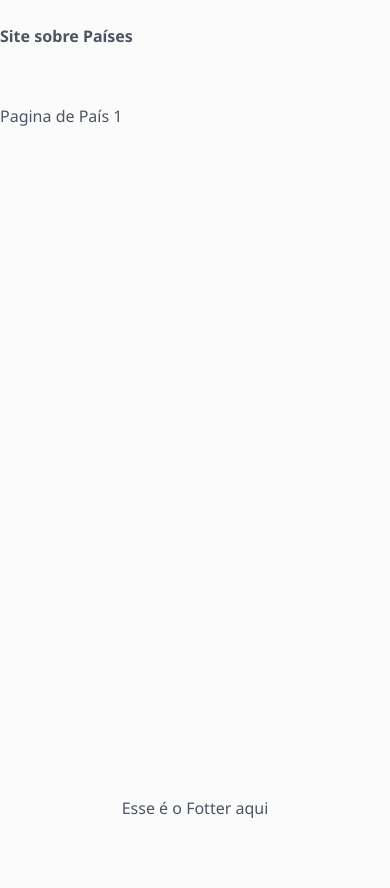
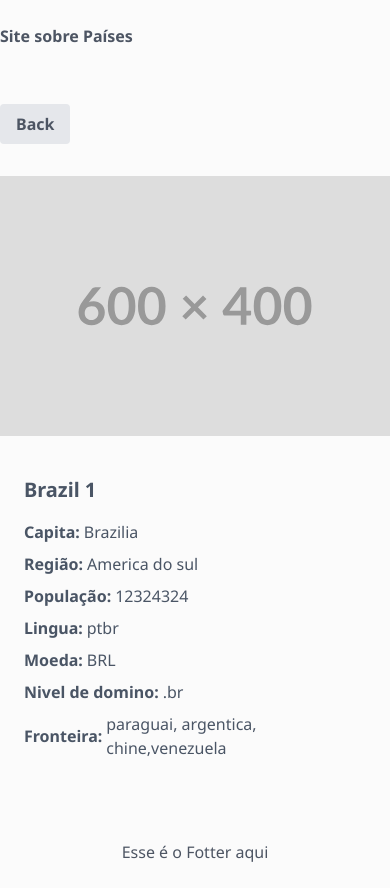
Before and after one commit to RenanFerreira0023/Estudos-Central-de-paises, a Next.js app: page /country/1 in a window 390 px wide. Before the commit the page ends 844 px from the top, so only its background shows below. Built offline with nearby package versions, Linux system fonts and the light colour scheme.

Commit message:
implementado layout da tela country e ajustado o responsivo

```diff
--- a/app/componets/Card.tsx
+++ b/app/componets/Card.tsx
@@ -13,7 +13,7 @@ const Card = ({ index,flags, name, capital, region, population }: CardProps) =>
             <div className=" aspect-video w-full">
                 <Image
                     className="w-full h-full object-cover"
-                    src={flags || 'https://placehold.co/600x400'}
+                    src={flags || '/flag-placeholder.svg'}
                     alt={`Flag ${name}`}
                     width={500}
                     height={300}
--- a/app/country/[id]/page.tsx
+++ b/app/country/[id]/page.tsx
@@ -1,7 +1,80 @@
+import Link from "next/link";
+import Image from "next/image";
+
 type Props = {
     params: Promise<{ id: string }>;
 };
-export default async function Country({ params }:Props) {
+
+
+
+export default async function Country({ params }: Props) {
     const id = (await params).id;
-    return <span>Pagina de País  {id}</span>;
+    const name = "Brazil"
+    return (
+        <>
+            <div className="mb-8">
+                <Link href={"/"}>
+                    <button className="bg-gray-200 houver:bg-gray-300 font-semibold py-2 px-4 rounded">
+                        Back
+                    </button>
+                </Link>
+            </div>
+
+            <div className="grid grid-cols-1 md:grid-cols-[auto_1fr] gap-4">
+                <div className="w-full md:max-w-[400px]">
+                    <Image
+                        className="w-full h-full"
+                        src={'/flag-placeholder.svg'}
+                        alt={`Flag ${name}`}
+                        width={500}
+                        height={300}
+
+                    />
+                </div>
+
+
+                <div className="flex flex-col justify-center p-6 text=sm text-gray-600">
+                    <h2 className="text-xl font-semibold mb-4">Brazil {id}</h2>
+                    <div className="space-y-2">
+                        <div className="flex items-center gap-1">
+                            <span className="font-semibold">Capita:</span>
+                            <span>Brazilia</span>
+                        </div>
+                        <div className="flex items-center gap-1">
+                            <span className="font-semibold">Região:</span>
+                            <span>America do sul</span>
+                        </div>
+                        <div className="flex items-center gap-1">
+                            <span className="font-semibold">População:</span>
+                            <span>12324324</span>
+                        </div>
+
+                        <div className="flex items-center gap-1">
+                            <span className="font-semibold">Lingua:</span>
+                            <span>ptbr</span>
+                        </div>
+
+                        <div className="flex items-center gap-1">
+                            <span className="font-semibold">Moeda:</span>
+                            <span>BRL</span>
+                        </div>
+
+                        <div className="flex items-center gap-1">
+                            <span className="font-semibold">Nivel de domino:</span>
+                            <span>.br</span>
+                        </div>
+
+                        <div className="flex items-center gap-1">
+                            <span className="font-semibold">Fronteira:</span>
+                            <span>paraguai, argentica, chine,venezuela</span>
+                        </div>
+
+
+                    </div>
+                </div>
+
+
+            </div>
+        </>
+    )
 }
```
Also changed, not shown: public/flag-placeholder.svg (added).
